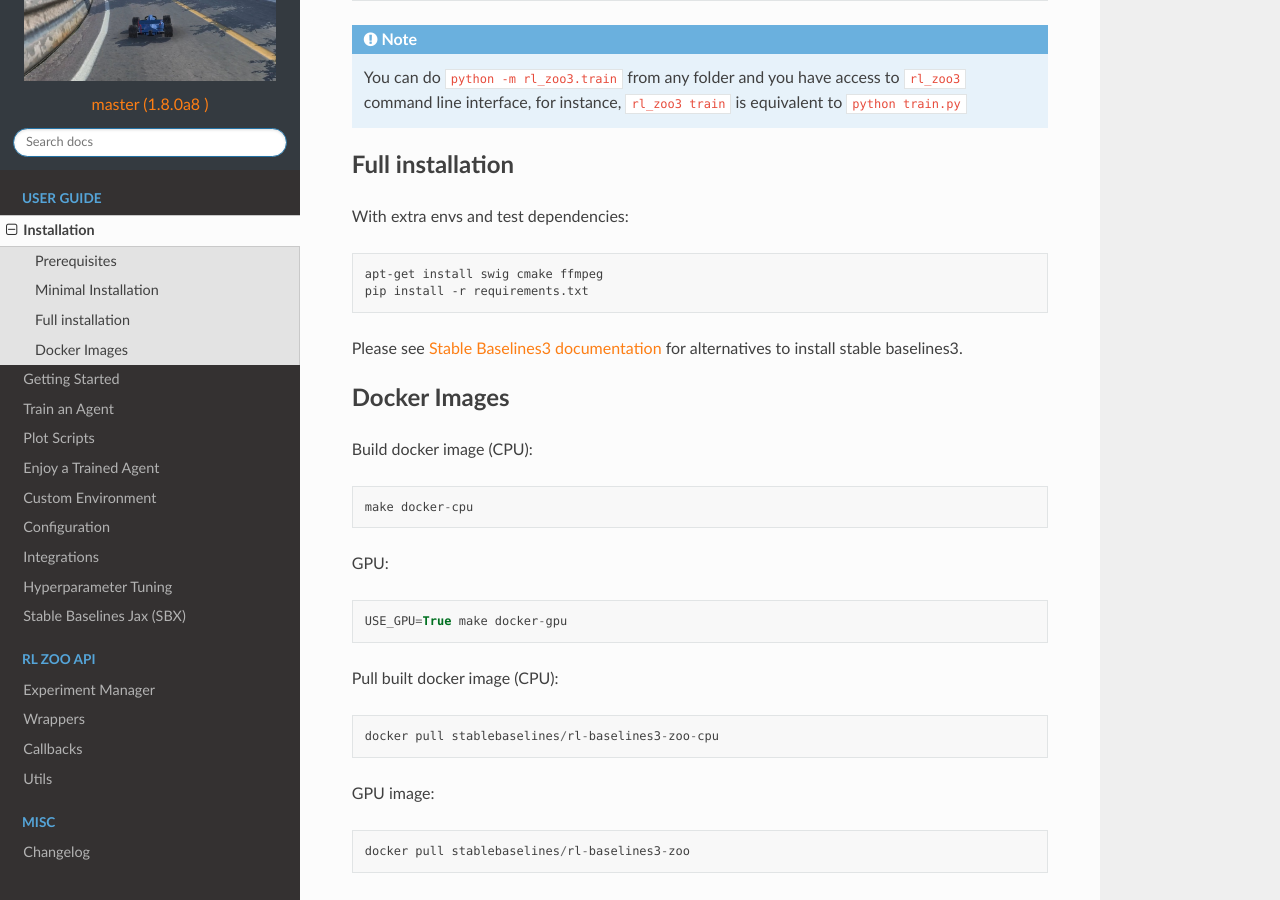
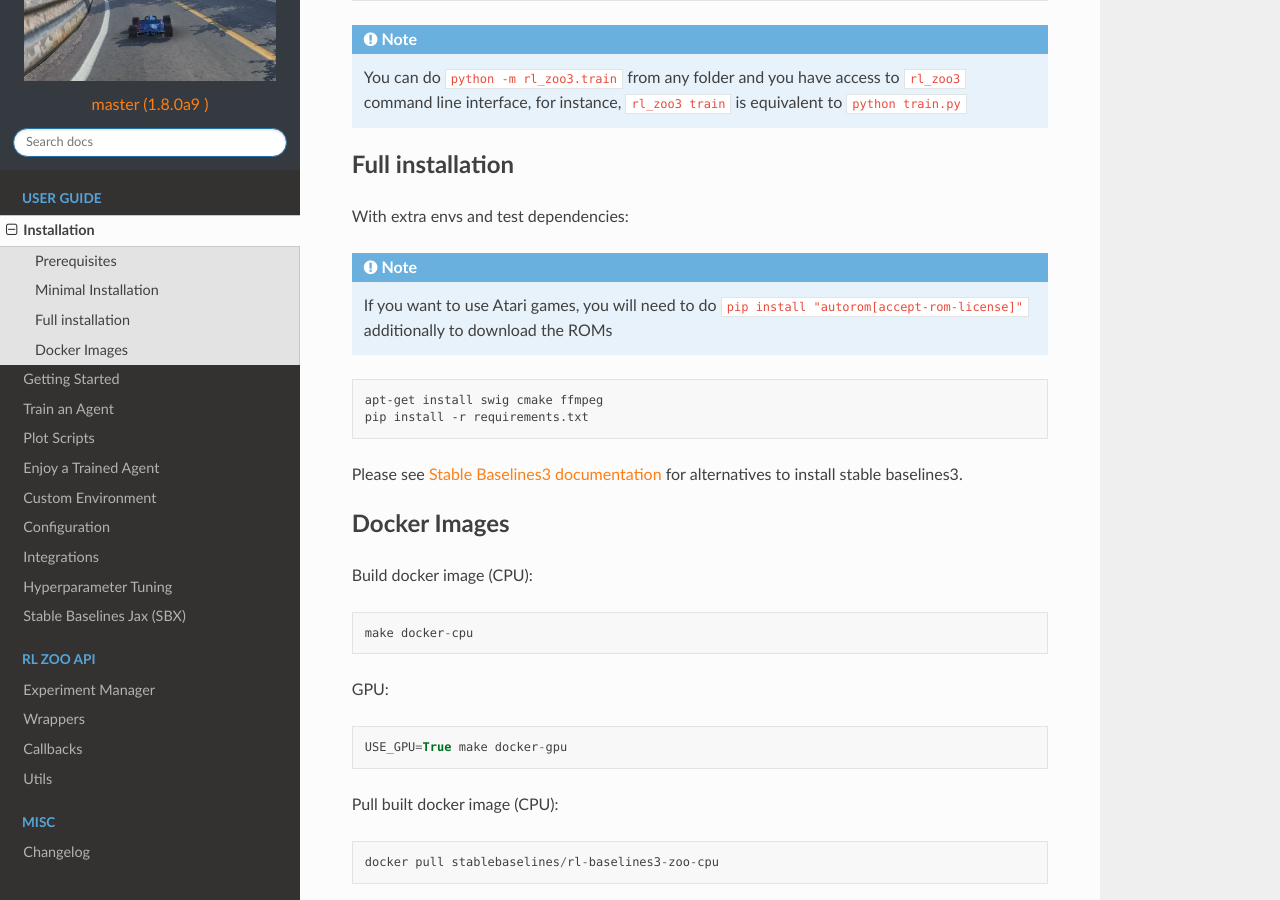
Before and after one commit to DLR-RM/rl-baselines3-zoo, a Sphinx documentation site: the page built from docs/guide/install.rst, in a window 1280 px wide and 900 px high, scrolled down 549 px. Built offline with Sphinx 7.4.7 and the Read the Docs theme 2.0.0, drawn with Linux system fonts in a browser that asks for light colours.

Commit message:
Fix Atari Roms download

```diff
--- a/docs/guide/install.rst
+++ b/docs/guide/install.rst
@@ -36,6 +36,13 @@ Full installation
 -----------------
 
 With extra envs and test dependencies:
+
+
+.. note::
+
+  If you want to use Atari games, you will need to do ``pip install "autorom[accept-rom-license]"``
+  additionally to download the ROMs
+
 
 .. code-block:: bash
 
--- a/requirements.txt
+++ b/requirements.txt
@@ -1,6 +1,6 @@
 gym==0.21
-stable-baselines3[extra,tests,docs]>=1.8.0a8
-sb3-contrib>=1.8.0a8
+stable-baselines3[extra_no_roms,tests,docs]>=1.8.0a9
+sb3-contrib>=1.8.0a9
 box2d-py==2.3.8
 pybullet
 gym-minigrid
--- a/rl_zoo3/version.txt
+++ b/rl_zoo3/version.txt
@@ -1 +1 @@
-1.8.0a8
+1.8.0a9
--- a/setup.py
+++ b/setup.py
@@ -27,7 +27,7 @@ setup(
     },
     entry_points={"console_scripts": ["rl_zoo3=rl_zoo3.cli:main"]},
     install_requires=[
-        "sb3-contrib>=1.8.0a8",
+        "sb3-contrib>=1.8.0a9",
         "huggingface_sb3>=2.2.1",
         "tqdm",
         "rich",
```
Also changed, not shown: CHANGELOG.md (+1 -1 lines), 2 other files.
